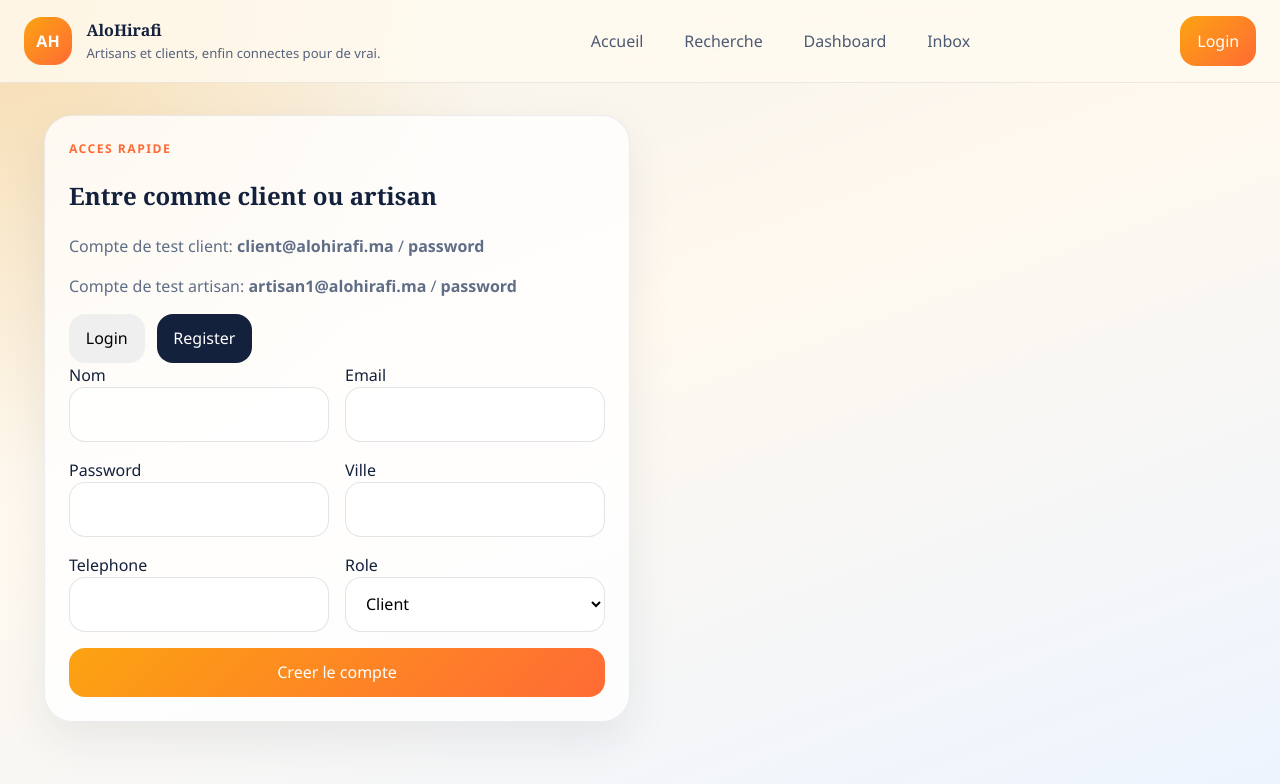
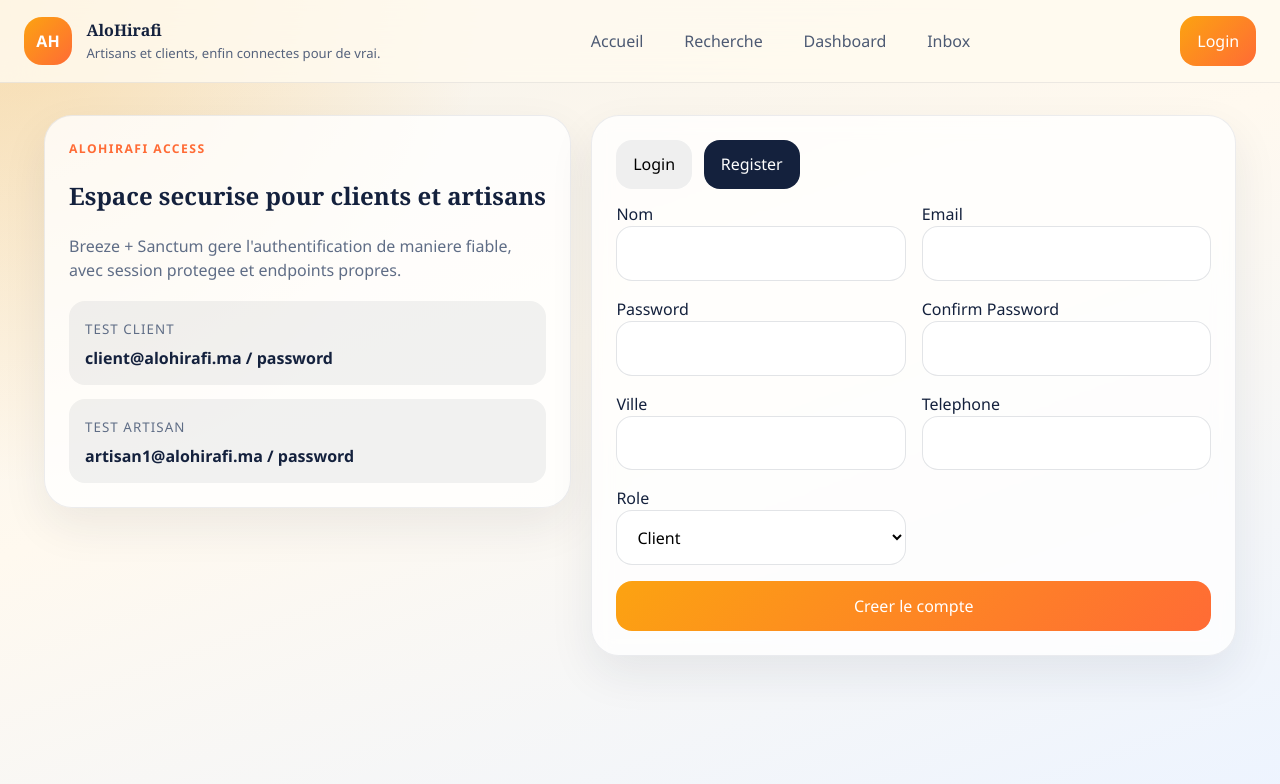
Before and after one commit to Riad-7/alloHirafi_2, a React app in the folder frontend/: page /auth in a window 1280 px wide. Both pictures are taken after a click on the button "Register". Shown: the top 784 px of the page. Built offline with nearby package versions, Linux system fonts and the light colour scheme; no server answers; the HTML template or start-up script is replaced by a standard one.

Commit message:
add breeze services

```diff
--- a/frontend/src/index.css
+++ b/frontend/src/index.css
@@ -134,7 +134,8 @@
 .hero-layout,
 .content-grid,
 .two-column,
-.inbox-layout {
+.inbox-layout,
+.auth-layout {
   display: grid;
   gap: 1.25rem;
 }
@@ -142,6 +143,11 @@
 .hero-layout,
 .two-column {
   grid-template-columns: repeat(2, minmax(0, 1fr));
+}
+
+.auth-layout {
+  grid-template-columns: minmax(280px, 0.9fr) minmax(0, 1.1fr);
+  align-items: start;
 }
 
 .content-grid {
@@ -156,6 +162,11 @@
   background: rgba(255, 255, 255, 0.78);
   border: 1px solid rgba(20, 33, 61, 0.08);
   box-shadow: 0 18px 45px rgba(20, 33, 61, 0.08);
+}
+
+.auth-showcase,
+.auth-panel {
+  animation: fadeUp 420ms ease;
 }
 
 .hero-card,
@@ -227,6 +238,11 @@
 .primary-button {
   background: linear-gradient(135deg, #fca311, #ff6b35);
   color: white;
+}
+
+.primary-button:disabled {
+  opacity: 0.7;
+  cursor: wait;
 }
 
 .ghost-button {
@@ -368,7 +384,45 @@
   gap: 1rem;
 }
 
+.auth-panel {
+  backdrop-filter: blur(10px);
+}
+
+.auth-segmented {
+  margin-bottom: 0.8rem;
+}
+
+.auth-form {
+  animation: fadeIn 260ms ease;
+}
+
+.auth-pill-list {
+  margin-top: 1.2rem;
+  display: grid;
+  gap: 0.9rem;
+}
+
+.auth-pill-list div {
+  padding: 0.95rem 1rem;
+  border-radius: 16px;
+  background: rgba(20, 33, 61, 0.06);
+}
+
+.auth-pill-list small {
+  color: #5f6d86;
+  text-transform: uppercase;
+  letter-spacing: 0.08em;
+}
+
+.auth-pill-list strong {
+  display: block;
+  margin-top: 0.35rem;
+}
+
 .error-box {
+  border: 1px solid rgba(122, 31, 25, 0.15);
+  border-radius: 14px;
+  padding: 0.8rem 0.9rem;
   color: #7a1f19;
   background: rgba(255, 107, 53, 0.14);
 }
@@ -393,6 +447,7 @@
   .hero-layout,
   .content-grid,
   .two-column,
+  .auth-layout,
   .inbox-layout,
   .form-grid {
     grid-template-columns: 1fr;
@@ -410,3 +465,23 @@
     margin-left: 0;
   }
 }
+
+@keyframes fadeUp {
+  from {
+    opacity: 0;
+    transform: translateY(8px);
+  }
+  to {
+    opacity: 1;
+    transform: translateY(0);
+  }
+}
+
+@keyframes fadeIn {
+  from {
+    opacity: 0;
+  }
+  to {
+    opacity: 1;
+  }
+}
--- a/frontend/src/pages/AuthPage.jsx
+++ b/frontend/src/pages/AuthPage.jsx
@@ -6,6 +6,7 @@
   name: '',
   email: '',
   password: '',
+  password_confirmation: '',
   role: 'client',
   city: '',
   phone: '',
@@ -18,51 +19,67 @@
   const { login } = useAuth();
   const navigate = useNavigate();
   const [mode, setMode] = useState('login');
+  const [busy, setBusy] = useState(false);
+  const [error, setError] = useState('');
   const [loginForm, setLoginForm] = useState({ email: 'client@alohirafi.ma', password: 'password' });
   const [registerForm, setRegisterForm] = useState(registerInitial);
-  const [error, setError] = useState('');
 
   const submitLogin = async (event) => {
     event.preventDefault();
     setError('');
+    setBusy(true);
 
     try {
       await login(loginForm, '/login');
       navigate('/dashboard');
     } catch (err) {
       setError(err.message);
+    } finally {
+      setBusy(false);
     }
   };
 
   const submitRegister = async (event) => {
     event.preventDefault();
     setError('');
+    setBusy(true);
 
     try {
       await login(registerForm, '/register');
       navigate('/dashboard');
     } catch (err) {
       setError(err.message);
+    } finally {
+      setBusy(false);
     }
   };
 
   return (
-    <section className="two-column">
-      <div className="panel">
-        <p className="eyebrow">Acces rapide</p>
-        <h2>Entre comme client ou artisan</h2>
+    <section className="auth-layout">
+      <aside className="auth-showcase panel">
+        <p className="eyebrow">AloHirafi Access</p>
+        <h2>Espace securise pour clients et artisans</h2>
         <p className="muted-copy">
-          Compte de test client: <strong>client@alohirafi.ma</strong> / <strong>password</strong>
+          Breeze + Sanctum gere l&apos;authentification de maniere fiable, avec session protegee et endpoints propres.
         </p>
-        <p className="muted-copy">
-          Compte de test artisan: <strong>artisan1@alohirafi.ma</strong> / <strong>password</strong>
-        </p>
+        <div className="auth-pill-list">
+          <div>
+            <small>Test client</small>
+            <strong>client@alohirafi.ma / password</strong>
+          </div>
+          <div>
+            <small>Test artisan</small>
+            <strong>artisan1@alohirafi.ma / password</strong>
+          </div>
+        </div>
+      </aside>
 
-        <div className="segmented">
-          <button className={mode === 'login' ? 'active' : ''} onClick={() => setMode('login')}>
+      <div className="panel auth-panel">
+        <div className="segmented auth-segmented">
+          <button className={mode === 'login' ? 'active' : ''} onClick={() => setMode('login')} type="button">
             Login
           </button>
-          <button className={mode === 'register' ? 'active' : ''} onClick={() => setMode('register')}>
+          <button className={mode === 'register' ? 'active' : ''} onClick={() => setMode('register')} type="button">
             Register
           </button>
         </div>
@@ -70,80 +87,92 @@
         {error ? <div className="error-box">{error}</div> : null}
 
         {mode === 'login' ? (
-          <form className="form-panel" onSubmit={submitLogin}>
+          <form className="form-panel auth-form" onSubmit={submitLogin}>
             <label>
               Email
-              <input value={loginForm.email} onChange={(e) => setLoginForm({ ...loginForm, email: e.target.value })} />
+              <input value={loginForm.email} onChange={(event) => setLoginForm({ ...loginForm, email: event.target.value })} />
             </label>
             <label>
               Password
               <input
                 type="password"
                 value={loginForm.password}
-                onChange={(e) => setLoginForm({ ...loginForm, password: e.target.value })}
+                onChange={(event) => setLoginForm({ ...loginForm, password: event.target.value })}
               />
             </label>
-            <button className="primary-button">Se connecter</button>
+            <button className="primary-button" disabled={busy}>
+              {busy ? 'Connexion...' : 'Se connecter'}
+            </button>
           </form>
         ) : (
-          <form className="form-panel" onSubmit={submitRegister}>
+          <form className="form-panel auth-form" onSubmit={submitRegister}>
             <div className="form-grid">
               <label>
                 Nom
-                <input value={registerForm.name} onChange={(e) => setRegisterForm({ ...registerForm, name: e.target.value })} />
+                <input value={registerForm.name} onChange={(event) => setRegisterForm({ ...registerForm, name: event.target.value })} />
               </label>
               <label>
                 Email
-                <input value={registerForm.email} onChange={(e) => setRegisterForm({ ...registerForm, email: e.target.value })} />
+                <input value={registerForm.email} onChange={(event) => setRegisterForm({ ...registerForm, email: event.target.value })} />
               </label>
               <label>
                 Password
                 <input
                   type="password"
                   value={registerForm.password}
-                  onChange={(e) => setRegisterForm({ ...registerForm, password: e.target.value })}
+                  onChange={(event) => setRegisterForm({ ...registerForm, password: event.target.value })}
+                />
+              </label>
+              <label>
+                Confirm Password
+                <input
+                  type="password"
+                  value={registerForm.password_confirmation}
+                  onChange={(event) => setRegisterForm({ ...registerForm, password_confirmation: event.target.value })}
                 />
               </label>
               <label>
                 Ville
-                <input value={registerForm.city} onChange={(e) => setRegisterForm({ ...registerForm, city: e.target.value })} />
+                <input value={registerForm.city} onChange={(event) => setRegisterForm({ ...registerForm, city: event.target.value })} />
               </label>
               <label>
                 Telephone
-                <input value={registerForm.phone} onChange={(e) => setRegisterForm({ ...registerForm, phone: e.target.value })} />
+                <input value={registerForm.phone} onChange={(event) => setRegisterForm({ ...registerForm, phone: event.target.value })} />
               </label>
               <label>
                 Role
-                <select value={registerForm.role} onChange={(e) => setRegisterForm({ ...registerForm, role: e.target.value })}>
+                <select value={registerForm.role} onChange={(event) => setRegisterForm({ ...registerForm, role: event.target.value })}>
                   <option value="client">Client</option>
                   <option value="artisan">Artisan</option>
                 </select>
               </label>
               {registerForm.role === 'artisan' ? (
-                <>
                 <label>
                   Metier
-                    <input value={registerForm.craft} onChange={(e) => setRegisterForm({ ...registerForm, craft: e.target.value })} />
+                  <input value={registerForm.craft} onChange={(event) => setRegisterForm({ ...registerForm, craft: event.target.value })} />
                 </label>
+              ) : null}
+              {registerForm.role === 'artisan' ? (
                 <label>
                   Tarif horaire
                   <input
                     value={registerForm.hourly_rate}
-                      onChange={(e) => setRegisterForm({ ...registerForm, hourly_rate: e.target.value })}
+                    onChange={(event) => setRegisterForm({ ...registerForm, hourly_rate: event.target.value })}
                   />
                 </label>
-                </>
               ) : null}
             </div>
 
             {registerForm.role === 'artisan' ? (
               <label>
                 Bio
-                <textarea value={registerForm.bio} onChange={(e) => setRegisterForm({ ...registerForm, bio: e.target.value })} rows="4" />
+                <textarea value={registerForm.bio} onChange={(event) => setRegisterForm({ ...registerForm, bio: event.target.value })} rows="4" />
               </label>
             ) : null}
 
-            <button className="primary-button">Creer le compte</button>
+            <button className="primary-button" disabled={busy}>
+              {busy ? 'Creation...' : 'Creer le compte'}
+            </button>
           </form>
         )}
       </div>
```
Lines whose indentation alone changed are shown as unchanged.
